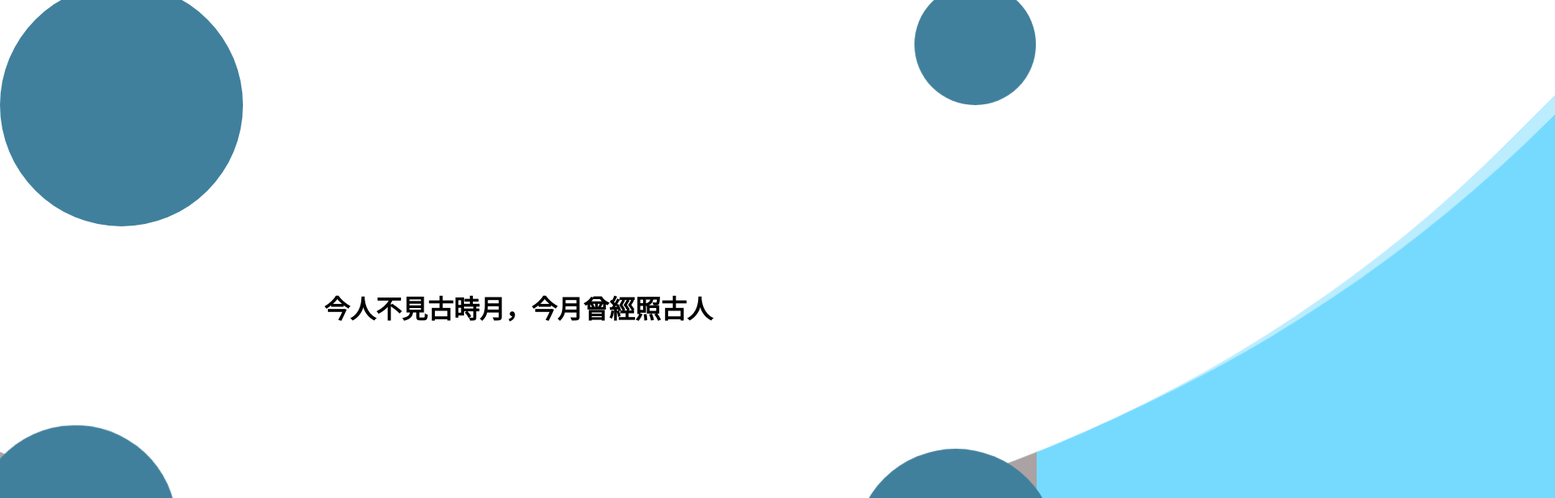
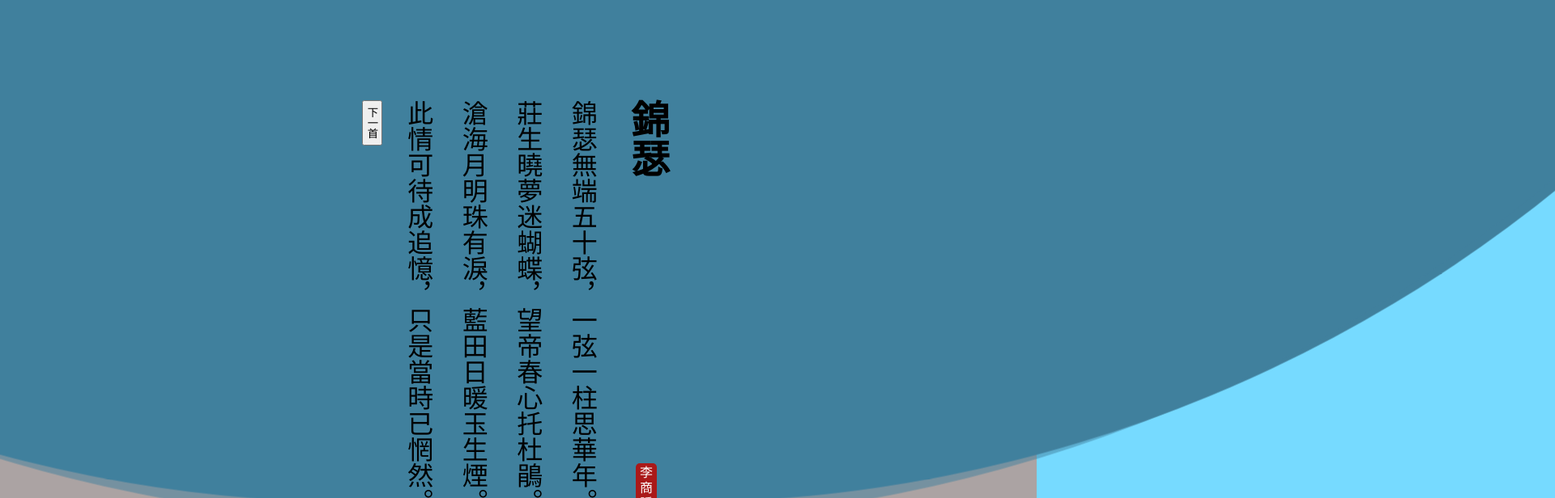
Before and after one commit to tso1158687/shihu, an Angular app: page / in a window 1280 px wide. Shown: the part 20-636 px from the top of the page at 81% size, 1920 px wide, since content can reach past the window. Built offline with nearby package versions, Linux system fonts and the light colour scheme.

Commit message:
add style and shi

```diff
--- a/src/app/app.component.html
+++ b/src/app/app.component.html
@@ -1,9 +1,17 @@
 <!-- <h1>今人不見古時月，今月曾經照古人</h1> -->
 <!-- animate__animated animate__bounce animate__slower animate__infinite -->
-<h1 class="animate__animated animate__fadeIn animate__slower">
-  今人不見古時月，今月曾經照古人
-</h1>
-<div class="animate-area">
+<div class="main-area animate__animated animate__fadeIn animate__slower">
+  <div class="shi-info">
+    <div class="title">{{shiList[currentIndex].title}}</div>
+    <span class="author">{{shiList[currentIndex].author}}</span>
+  </div>
+  <ng-container *ngFor="let sentence of shiList[currentIndex].content">
+    <h1>{{sentence}}</h1>
+  </ng-container>
+  <button (click)="next()">下一首</button>
+</div>
+
+<!-- <div class="animate-area">
   <div class="top-left">
     <div
       class="
@@ -36,4 +44,4 @@
       "
     ></div>
   </div>
-</div>
+</div> -->
--- a/src/app/app.component.scss
+++ b/src/app/app.component.scss
@@ -6,8 +6,31 @@
   justify-content: center;
   align-items: center;
 }
+.main-area {
+  z-index: 10;
+  writing-mode: vertical-rl;
+}
+
+.shi-info{
+  display: flex;
+  justify-content: space-between;
+  align-items: center;
+  .title{
+    font-size: 3rem;
+    font-weight: 700;
+  }
+  .author{
+    color: white;
+    background-color: rgb(170, 25, 25);
+    border-radius: 5px;
+    padding: 3px;
+    width: 20px;
+    letter-spacing: 3px;
+    // box-shadow:inset 0px 0px 0px 10px rgb(170, 25, 25);
+  }
+}
 h1 {
-  z-index: 10;
+  font-weight: 400;
 }
 .animate-area {
   display: flex;
--- a/src/app/app.component.ts
+++ b/src/app/app.component.ts
@@ -3,8 +3,31 @@ import { Component } from '@angular/core';
 @Component({
   selector: 'app-root',
   templateUrl: './app.component.html',
-  styleUrls: ['./app.component.scss']
+  styleUrls: ['./app.component.scss'],
 })
 export class AppComponent {
-  title = 'shihu';
+  currentIndex = 0;
+  shiList = [
+    {
+      title: '錦瑟',
+      author: '李商隱',
+      content: [
+        '錦瑟無端五十弦，一弦一柱思華年。',
+        '莊生曉夢迷蝴蝶，望帝春心托杜鵑。',
+        '滄海月明珠有淚，藍田日暖玉生煙。',
+        '此情可待成追憶，只是當時已惘然。',
+      ],
+    },
+    {
+      title: '題西林壁',
+      author: '蘇軾',
+      content: [
+        '橫看成嶺側成峰，遠近高低各不同。',
+        '不識廬山真面目，只緣身在此山中。',
+      ],
+    },
+  ];
+  next(): void {
+    this.currentIndex++;
+  }
 }
--- a/src/index.html
+++ b/src/index.html
@@ -2,7 +2,7 @@
 <html lang="en">
 <head>
   <meta charset="utf-8">
-  <title>Shihu</title>
+  <title>詩乎</title>
   <base href="/">
   <meta name="viewport" content="width=device-width, initial-scale=1">
   <link rel="icon" type="image/x-icon" href="favicon.ico">
--- a/src/styles.scss
+++ b/src/styles.scss
@@ -1,5 +1,5 @@
 /* You can add global styles to this file, and also import other style files */
-@import url('https://fonts.googleapis.com/css2?family=Noto+Serif+TC:wght@600&display=swap');
+@import url('https://fonts.googleapis.com/css2?family=Noto+Serif+TC:wght@400;700&display=swap');
 @import "~animate.css/animate.min";
 body{
     margin: 0;
@@ -24,7 +24,7 @@ body {
         left:50%;
         min-width:300vw;
         min-height:300vw;
-        background-color:#fff;
+        background-color:#40809d;
         animation-name: rotate;
         animation-iteration-count: infinite;
         animation-timing-function: linear;
```
